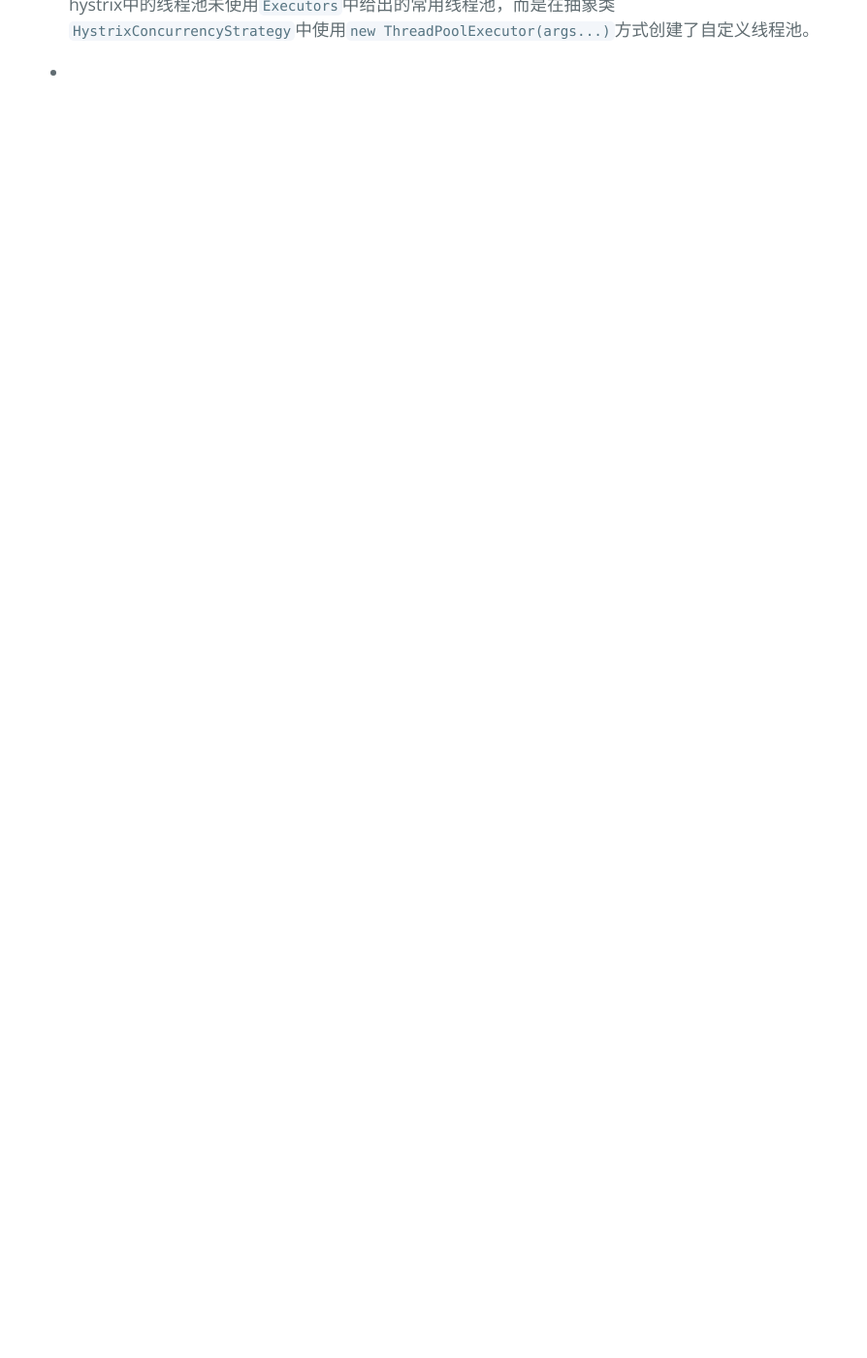
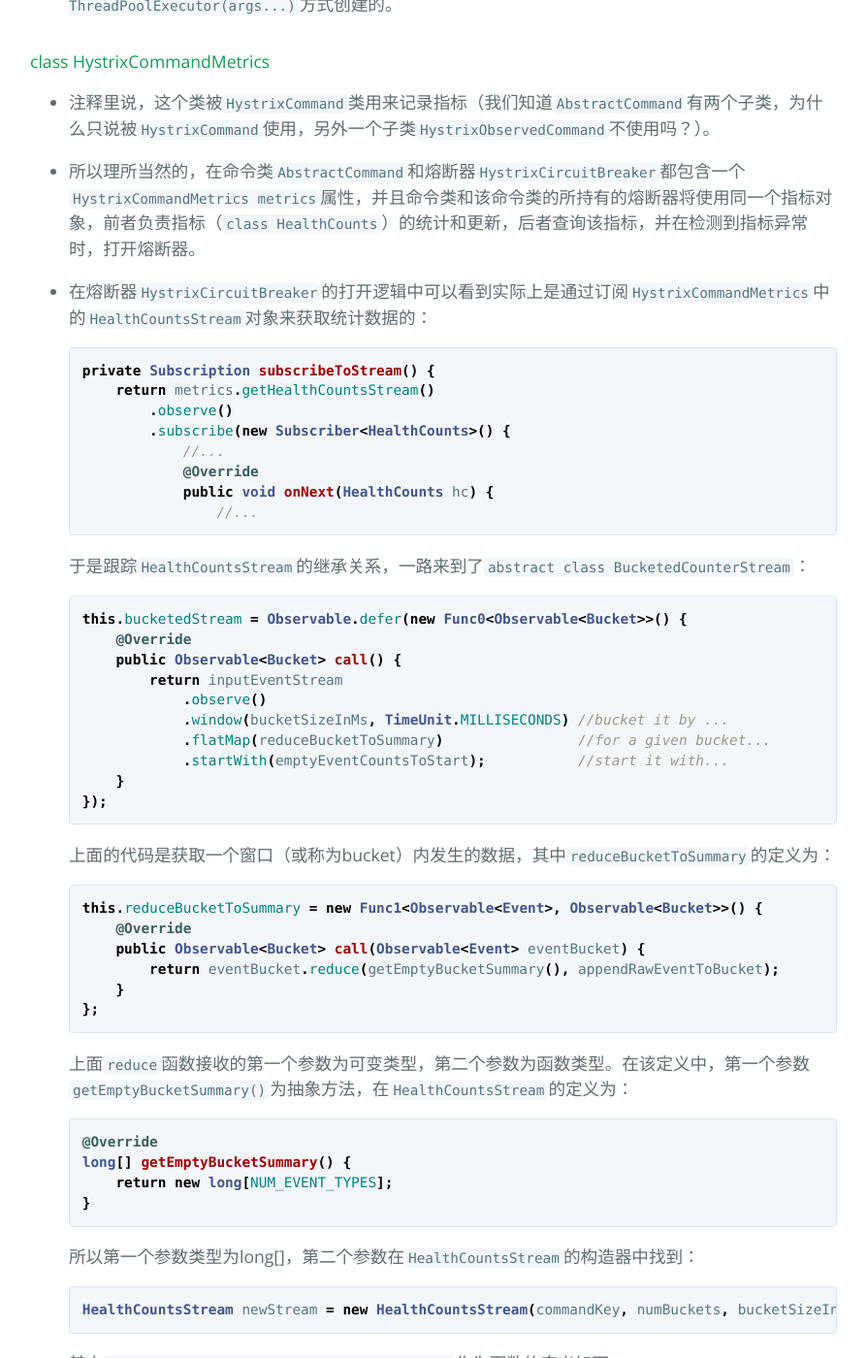
Before and after one commit to dingl-designer/blog, a Jekyll site: the page built from docs/articles/working-scene/HystrixSources.md, in a window 1280 px wide and 1400 px high, scrolled down 3043 px. Shown: the whole window at 97% size, without its empty margins (193-1087 px from the left). Built offline with Jekyll 4.4.1, drawn with Linux system fonts in a browser that asks for light colours; our own code applies the rules of GitHub Pages for plain Markdown files; before the commit the page ends 3180 px from its top, so only the background shows below that; some of the changed text lies outside the part shown.

Commit message:
HealthCountsStream

````diff
--- a/docs/articles/working-scene/HystrixSources.md
+++ b/docs/articles/working-scene/HystrixSources.md
@@ -19,9 +20,9 @@
 
 #### abstract class HystrixCommand
 
-* 继承自AbstractCommand。除了构造器和重写外，向外部暴露了一个新的`excute()`函数，用于返回回调函数的执行结果。
+* 继承自`AbstractCommand`。除了构造器和重写外，向外部暴露了一个新的`excute()`函数，用于返回回调函数的执行结果。
 
-* AbstractCommand的另一个子类是HystrixObservedCommand，该类和HystrixCommand都是用于封装对外部系统的调用并在单独的线程中执行，之所以命名为`*Command`，因为应用了设计模式中的命令模式。
+* `AbstractCommand`的另一个子类是`HystrixObservedCommand`，该类和`HystrixCommand`都是用于封装对外部系统的调用并在单独的线程中执行，之所以命名为`*Command`，因为应用了设计模式中的命令模式。
 
 #### abstract class HystrixCollapser
 
@@ -29,7 +30,7 @@
 
 #### interface HystrixObservable
 
-* 只有`observe()`和`toObservable()`两个函数。实现该接口的所有可执行类的示例对象可以作为相同的类型使用相同的方式来处理。
+* 只有`observe()`和`toObservable()`两个函数。
 * 两个函数都返回`Observable`，这是用来存储异步任务返回结果的对象。
 
 #### interface HystrixCircuitBreaker
@@ -76,9 +77,9 @@
 
 #### abstract class AbstractCommand
 
-* 我想搞明白hystrix中对线程池的使用以及请求成功/失败数量是如何完成统计的。看看在当前类中能发现什么？该类的第二个属性即为线程池`protected final HystrixThreadPool threadPool`。
+* 该类的第二个属性为线程池`protected final HystrixThreadPool threadPool`，看一下线程池的创建。
 
-* 关于线程池，在JDK1.5，Java新增了`java.util.concurrent`包，专门处理线程并发相关问题。其中关于线程池的几个重要的类或接口关系如下：
+* Java线程池位于`java.util.concurrent`包。其中关于线程池的几个重要的类或接口关系如下：
 
   * `interface Executor`：实现了该接口的类均可视作线程池。该接口只有一个方法`Executor`用于执行传入的线程对象；
   * `interface ExecutorService`：继承了`Executor`，定义了一些其他的应该由线程池实现的函数，比如关闭（`shutdown()`）、能够返回`Futrue`对象的提交任务函数（`<T> Future<T> submit(Callable<T> task)`）；
@@ -86,6 +87,89 @@
   * `class ThreadPoolExecutor`：继承自`AbstractExecutorService`，是线程池的具体实现。使用`new ThreadPoolExecutor(args...)`即可完成线程池的创建；
   * `class Executors`：定义了一些常用的线程池，包括固定大小的线程池`newFixedThreadPool`、单个线程的线程池`newSingleThreadExecutor`、可变大小的线程池`newCachedThreadPool`等；
 
-  hystrix中的线程池未使用`Executors`中给出的常用线程池，而是在抽象类`HystrixConcurrencyStrategy`中使用`new  ThreadPoolExecutor(args...)`方式创建了自定义线程池。
+  顺着`threadPool`属性查找，发现它是在`HystrixConcurrencyStrategy`类中使用`new ThreadPoolExecutor(args...)`方式创建的。
 
-*
+
+#### class HystrixCommandMetrics
+
+* 注释里说，这个类被`HystrixCommand`类用来记录指标（我们知道`AbstractCommand`有两个子类，为什么只说被`HystrixCommand`使用，另外一个子类`HystrixObservedCommand`不使用吗？）。
+
+* 所以理所当然的，在命令类`AbstractCommand`和熔断器`HystrixCircuitBreaker`都包含一个`HystrixCommandMetrics metrics`属性，并且命令类和该命令类的所持有的熔断器将使用同一个指标对象，前者负责指标（`class HealthCounts`）的统计和更新，后者查询该指标，并在检测到指标异常时，打开熔断器。
+
+* 在熔断器`HystrixCircuitBreaker`的打开逻辑中可以看到实际上是通过订阅`HystrixCommandMetrics`中的`HealthCountsStream`对象来获取统计数据的：
+
+  ```java
+  private Subscription subscribeToStream() {
+      return metrics.getHealthCountsStream()
+          .observe()
+          .subscribe(new Subscriber<HealthCounts>() {
+              //...
+              @Override
+              public void onNext(HealthCounts hc) {
+                  //...
+  ```
+
+  于是跟踪`HealthCountsStream`的继承关系，一路来到了`abstract class BucketedCounterStream`：
+
+  ```java
+  this.bucketedStream = Observable.defer(new Func0<Observable<Bucket>>() {
+      @Override
+      public Observable<Bucket> call() {
+          return inputEventStream
+              .observe()
+              .window(bucketSizeInMs, TimeUnit.MILLISECONDS) //bucket it by ...
+              .flatMap(reduceBucketToSummary)                //for a given bucket...
+              .startWith(emptyEventCountsToStart);           //start it with...
+      }
+  });
+  ```
+
+  上面的代码是获取一个窗口（或称为bucket）内发生的数据，其中`reduceBucketToSummary`的定义为：
+
+  ```java
+  this.reduceBucketToSummary = new Func1<Observable<Event>, Observable<Bucket>>() {
+      @Override
+      public Observable<Bucket> call(Observable<Event> eventBucket) {
+          return eventBucket.reduce(getEmptyBucketSummary(), appendRawEventToBucket);
+      }
+  };
+  ```
+
+  上面`reduce`函数接收的第一个参数为可变类型，第二个参数为函数类型。在该定义中，第一个参数`getEmptyBucketSummary()`为抽象方法，在`HealthCountsStream`的定义为：
+
+  ```java
+  @Override
+  long[] getEmptyBucketSummary() {
+      return new long[NUM_EVENT_TYPES];
+  }
+  ```
+
+  所以第一个参数类型为long[]，第二个参数在`HealthCountsStream`的构造器中找到：
+
+  ```java
+  HealthCountsStream newStream = new HealthCountsStream(commandKey, numBuckets, bucketSizeInMs, HystrixCommandMetrics.appendEventToBucket);
+  ```
+
+  其中`HystrixCommandMetrics.appendEventToBucket`作为函数的定义如下：
+
+  ```java
+  public static final Func2<long[], HystrixCommandCompletion, long[]> appendEventToBucket = new Func2<long[], HystrixCommandCompletion, long[]>() {
+      @Override
+      public long[] call(long[] initialCountArray, HystrixCommandCompletion execution) {
+          ExecutionResult.EventCounts eventCounts = execution.getEventCounts();
+          for (HystrixEventType eventType: ALL_EVENT_TYPES) {
+              switch (eventType) {
+                  case EXCEPTION_THROWN: break; //this is just a sum of other anyway - don't do the work here
+                  default:
+                      initialCountArray[eventType.ordinal()] += eventCounts.getCount(eventType);
+                      break;
+              }
+          }
+          return initialCountArray;
+      }
+  };
+  ```
+
+  从该函数中能够看到，`execution`中保存了执行结果统计，并将统计结果累加到了`initialCountArray`中（因为`initialCountArray`初始值全为0，因此只相当于转移了数据）。
+
+  从上面的分析可以得出，`HealthCountsStream`其实是完成了分割窗口和数据接收的工作，真正的计数是在`execution`中完成的。
````
Also changed, not shown: other parts of docs/articles/working-scene/HystrixSources.md (+1 -0 lines).
